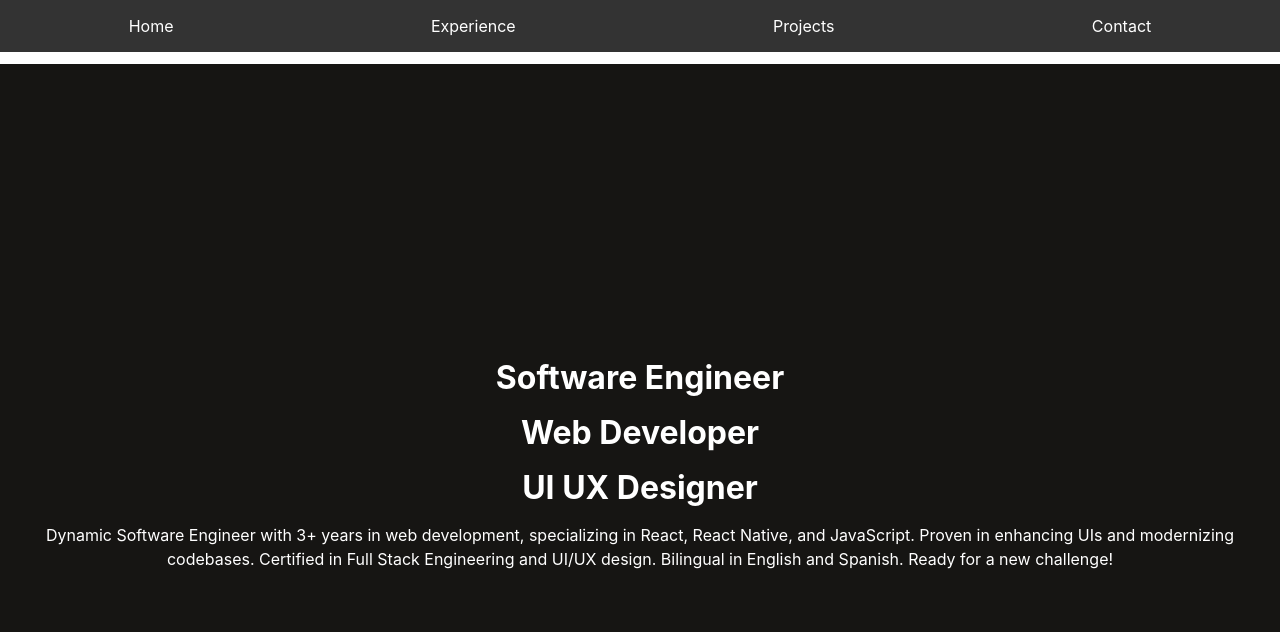
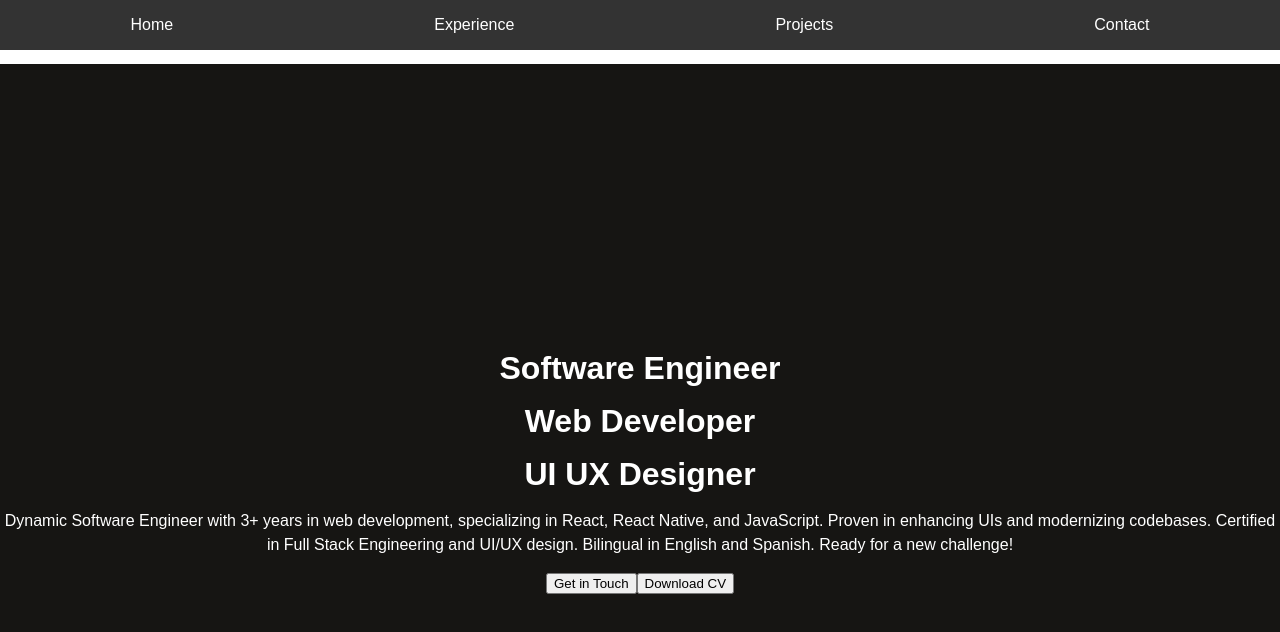
Before and after one commit to luiscolon0426/my-portfolio, a React (Create React App) app: page / in a window 1280 px wide. Shown: the top 632 px of the page. Built offline with nearby package versions, Linux system fonts and the light colour scheme.

Commit message:
added buttons

```diff
--- a/src/App.css
+++ b/src/App.css
@@ -10,6 +10,10 @@
   justify-content: center;
   align-items: center;
   text-align: center;
+}
+
+body {
+  font-family: 'Poppins', sans-serif;
 }
 
 .home-content {
--- a/src/components/Home.tsx
+++ b/src/components/Home.tsx
@@ -16,6 +16,8 @@ function Home({ title }: HomeProps) {
         modernizing codebases. Certified in Full Stack Engineering and UI/UX
         design. Bilingual in English and Spanish. Ready for a new challenge!
       </p>
+      <button>Get in Touch</button>
+      <button>Download CV</button>
     </div>
   );
 }
```
